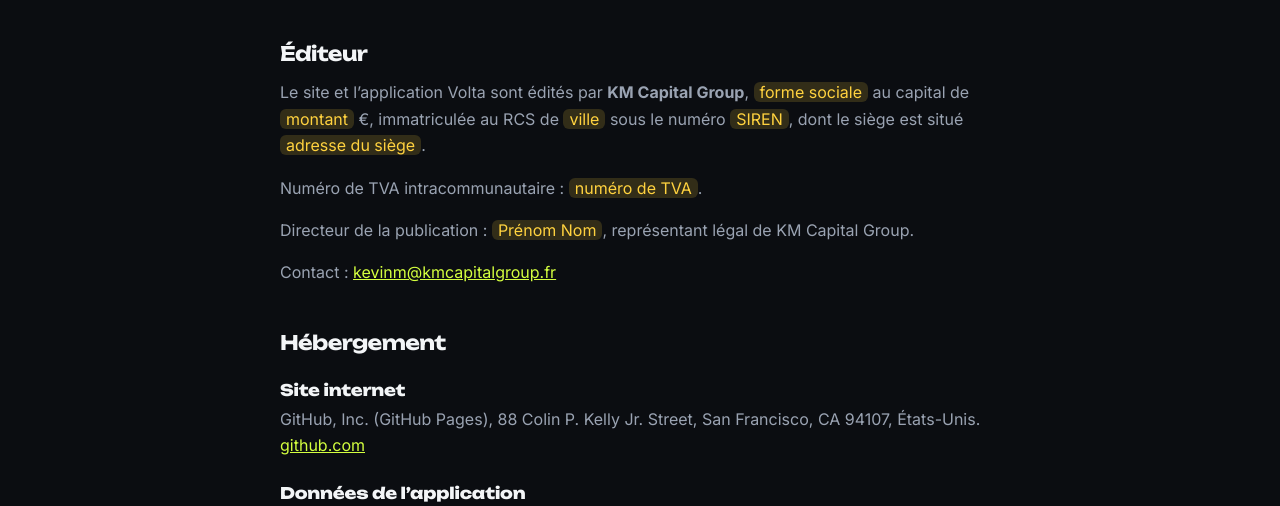
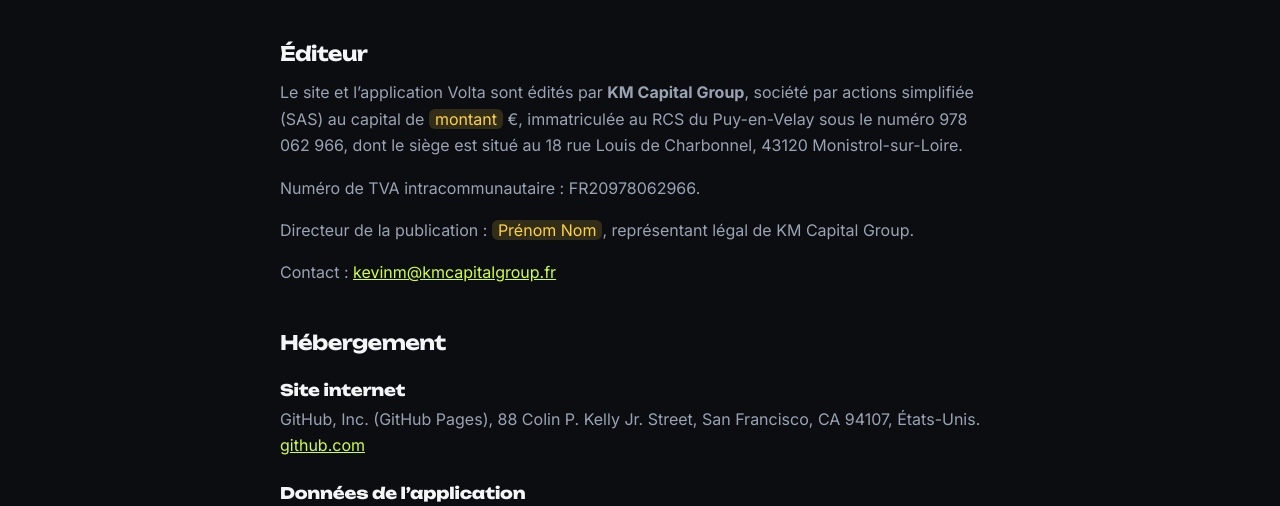
Before and after one commit to kmcapitalgroup/volta-site, a plain HTML site: page mentions-legales.html in a window 1280 px wide. Shown: the part 271-777 px from the top of the page. Drawn offline with Linux system fonts and the light colour scheme.

Commit message:
Mentions légales : identité de KM Capital Group (registre Sirene)

```diff
--- a/mentions-legales.html
+++ b/mentions-legales.html
@@ -28,8 +28,8 @@
 <p class="maj">Dernière mise à jour : 25 novembre 2026</p>
 
 <h2>Éditeur</h2>
-<p>Le site et l’application Volta sont édités par <strong>KM Capital Group</strong>, <span class="todo">forme sociale</span> au capital de <span class="todo">montant</span> €, immatriculée au RCS de <span class="todo">ville</span> sous le numéro <span class="todo">SIREN</span>, dont le siège est situé <span class="todo">adresse du siège</span>.</p>
-<p>Numéro de TVA intracommunautaire : <span class="todo">numéro de TVA</span>.</p>
+<p>Le site et l’application Volta sont édités par <strong>KM Capital Group</strong>, société par actions simplifiée (SAS) au capital de <span class="todo">montant</span> €, immatriculée au RCS du Puy-en-Velay sous le numéro 978 062 966, dont le siège est situé au 18 rue Louis de Charbonnel, 43120 Monistrol-sur-Loire.</p>
+<p>Numéro de TVA intracommunautaire : FR20978062966.</p>
 <p>Directeur de la publication : <span class="todo">Prénom Nom</span>, représentant légal de KM Capital Group.</p>
 <p>Contact : <a href="mailto:kevinm@kmcapitalgroup.fr">kevinm@kmcapitalgroup.fr</a></p>
 
```
Also changed, not shown: confidentialite.html (+1 -1 lines).
